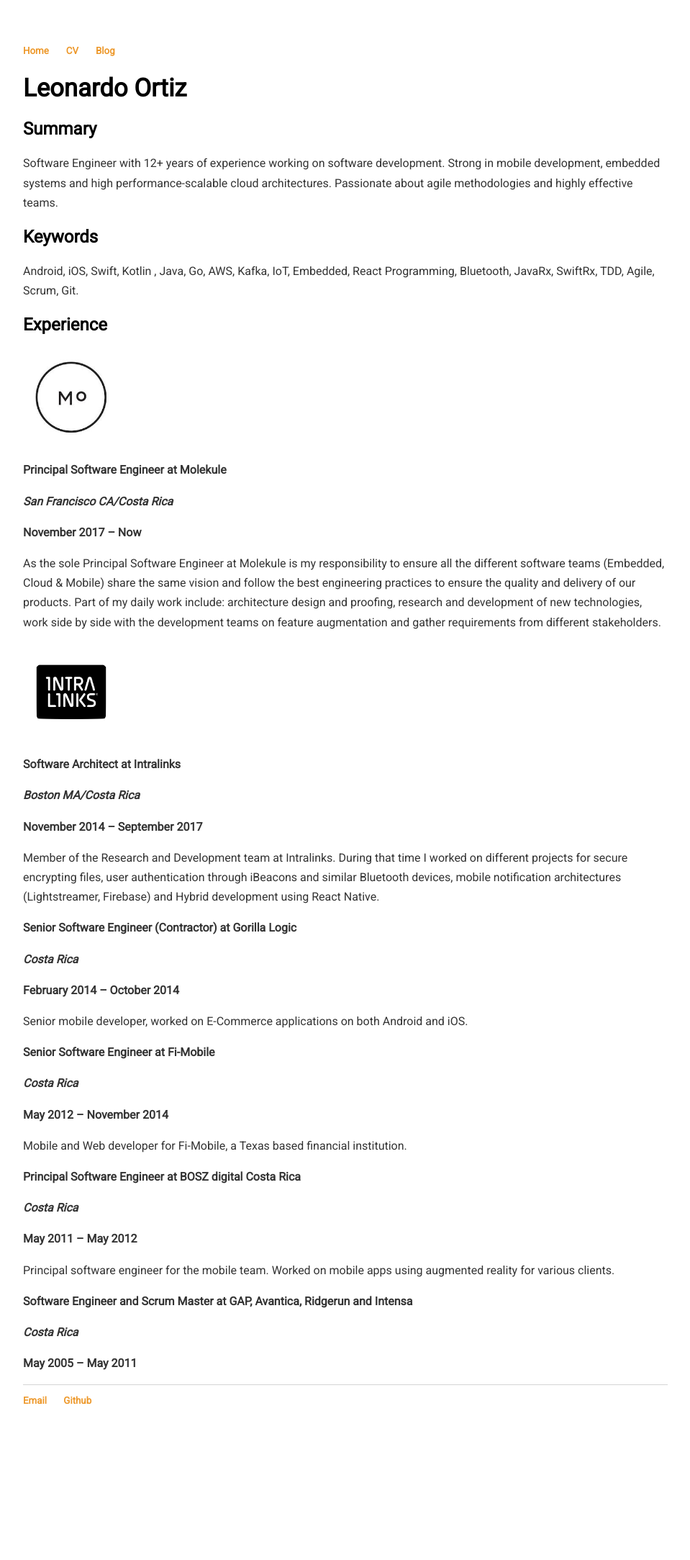
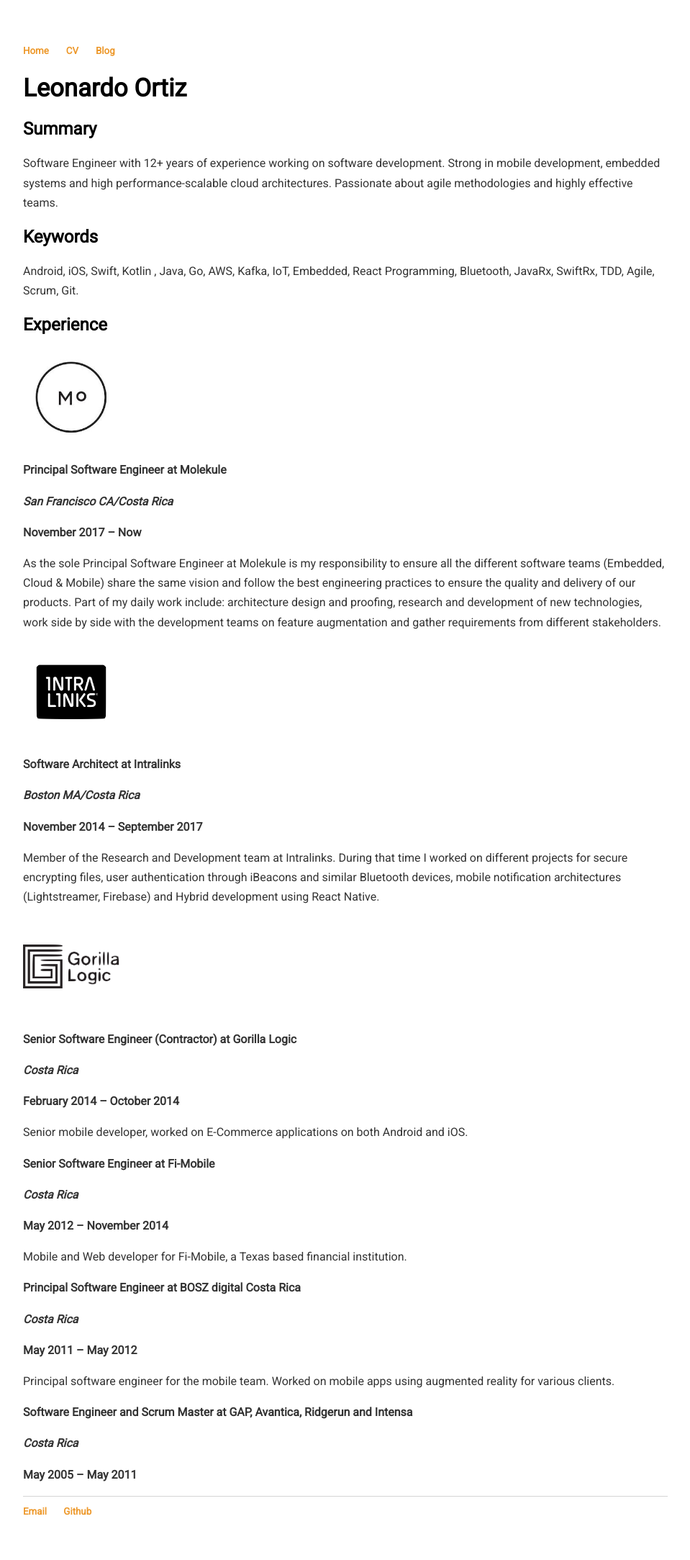
Before and after one commit to leohackerman/leohackerman.github.io, a Jekyll site: the page built from cv/cv.md, in a window 1280 px wide. Shown: the whole page at 72% size, without its empty margins (160-1119 px from the left). Built offline with Jekyll 4.4.1, drawn with Linux system fonts in a browser that asks for light colours; before the commit the page ends 2013 px from its top, so only the background shows below that.

Commit message:
Added logo for gorilla

```diff
--- a/cv/cv.md
+++ b/cv/cv.md
@@ -38,7 +38,10 @@
 
 Member of the Research and Development team at Intralinks. During that time I worked on different projects for secure encrypting files, user authentication through iBeacons and similar Bluetooth devices, mobile notification architectures (Lightstreamer, Firebase) and Hybrid development using React Native.
 
-<p/>
+<div>
+	<img src="/assets/gorillalogic.png" alt="Gorilla Logic" width="15%" height="15%">
+</div>
+
 **Senior Software Engineer (Contractor) at Gorilla Logic**
 <p/>
 ___Costa Rica___
```
Also changed, not shown: assets/gorillalogic.png (added).
